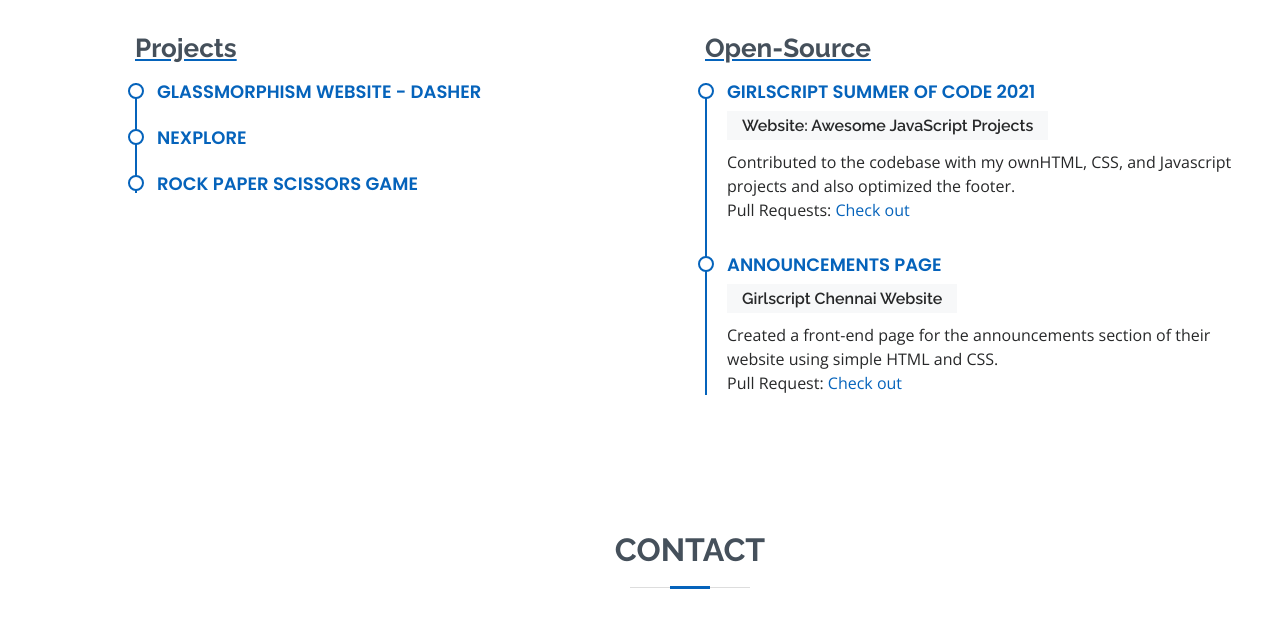
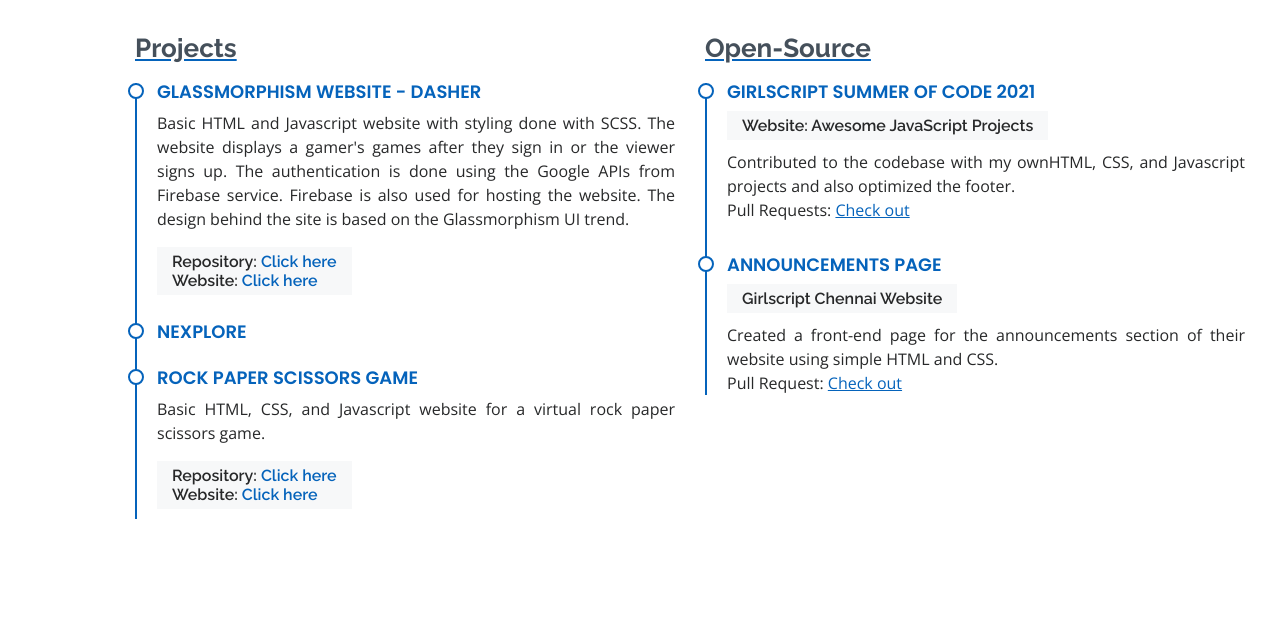
Before and after one commit to Maaz-Code/Portfolio-Website, a plain HTML site: page index.html in a window 1280 px wide. Shown: the part 4125-4761 px from the top of the page. Drawn offline with nearby package versions, Linux system fonts and the light colour scheme.

Commit message:
Updating projects

```diff
--- a/assets/css/style.css
+++ b/assets/css/style.css
@@ -1,13 +1,3 @@
-/**
-* Template Name: MyResume - v2.1.0
-* Template URL: https://bootstrapmade.com/free-html-bootstrap-template-my-resume/
-* Author: BootstrapMade.com
-* License: https://bootstrapmade.com/license/
-*/
-
-/*--------------------------------------------------------------
-# General
---------------------------------------------------------------*/
 body {
   font-family: "Open Sans", sans-serif;
   color: #272829;
@@ -503,6 +493,7 @@ section {
   margin-top: -2px;
   border-left: 2px solid #0563bb;
   position: relative;
+  text-align: justify;
 }
 
 .resume .resume-item h4 {
--- a/index.html
+++ b/index.html
@@ -356,12 +356,26 @@
             <u><h3 class="resume-title">Projects</h3></u>
             <div class="resume-item">
               <h4>Glassmorphism Website - Dasher</h4>
+              <p>
+                Basic HTML and Javascript website with styling done with SCSS. The website displays a gamer's games after they sign in or the viewer signs up. The authentication is done using the Google APIs from Firebase service. Firebase is also used for hosting the website. The design behind the site is based on the Glassmorphism UI trend.<br>
+              </p>
+              <h5>
+                Repository: <a href="https://github.com/Maaz-Code/Dasher">Click here</a><br>
+                Website: <a href="https://glassmorphism-4122001.web.app/index.html">Click here</a>
+              </h5>
             </div>
             <div class="resume-item">
               <h4>Nexplore</h4>
             </div>
             <div class="resume-item">
               <h4>Rock Paper Scissors Game</h4>
+              <p>
+                Basic HTML, CSS, and Javascript website for a virtual rock paper scissors game.
+              </p>
+              <h5>
+                Repository: <a href="https://github.com/Maaz-Code/Rock_Paper_Scissors-Game">Click here</a><br>
+                Website: <a href="https://maaz-code.github.io/Rock_Paper_Scissors-Game/">Click here</a>
+              </h5>
             </div>
           </div>
           <div class="col-lg-6">
@@ -371,7 +385,7 @@
               <h5>Website: Awesome JavaScript Projects</h5>
               <p>
                 Contributed to the codebase with my ownHTML, CSS, and Javascript projects and also optimized the footer.<br>
-                Pull Requests: <a href="https://github.com/Vishal-raj-1/Awesome-JavaScript-Projects/pulls?q=is%3Apr+author%3A%40me+is%3Aclosed" target="_blank">Check out</a><br>
+                Pull Requests: <u><a href="https://github.com/Vishal-raj-1/Awesome-JavaScript-Projects/pulls?q=is%3Apr+author%3A%40me+is%3Aclosed" target="_blank">Check out</a></u>
               </p>
             </div>
             <div class="resume-item">
@@ -379,7 +393,7 @@
               <h5>Girlscript Chennai Website</h5>
               <p>
                 Created a front-end page for the announcements section of their website using simple HTML and CSS.<br>
-                Pull Request: <a href="https://github.com/smaranjitghose/girlscript_chennai_website/pull/953" target="_blank">Check out</a>
+                Pull Request: <u><a href="https://github.com/smaranjitghose/girlscript_chennai_website/pull/953" target="_blank">Check out</a></u>
               </p>
         </div>
       </div>
```
